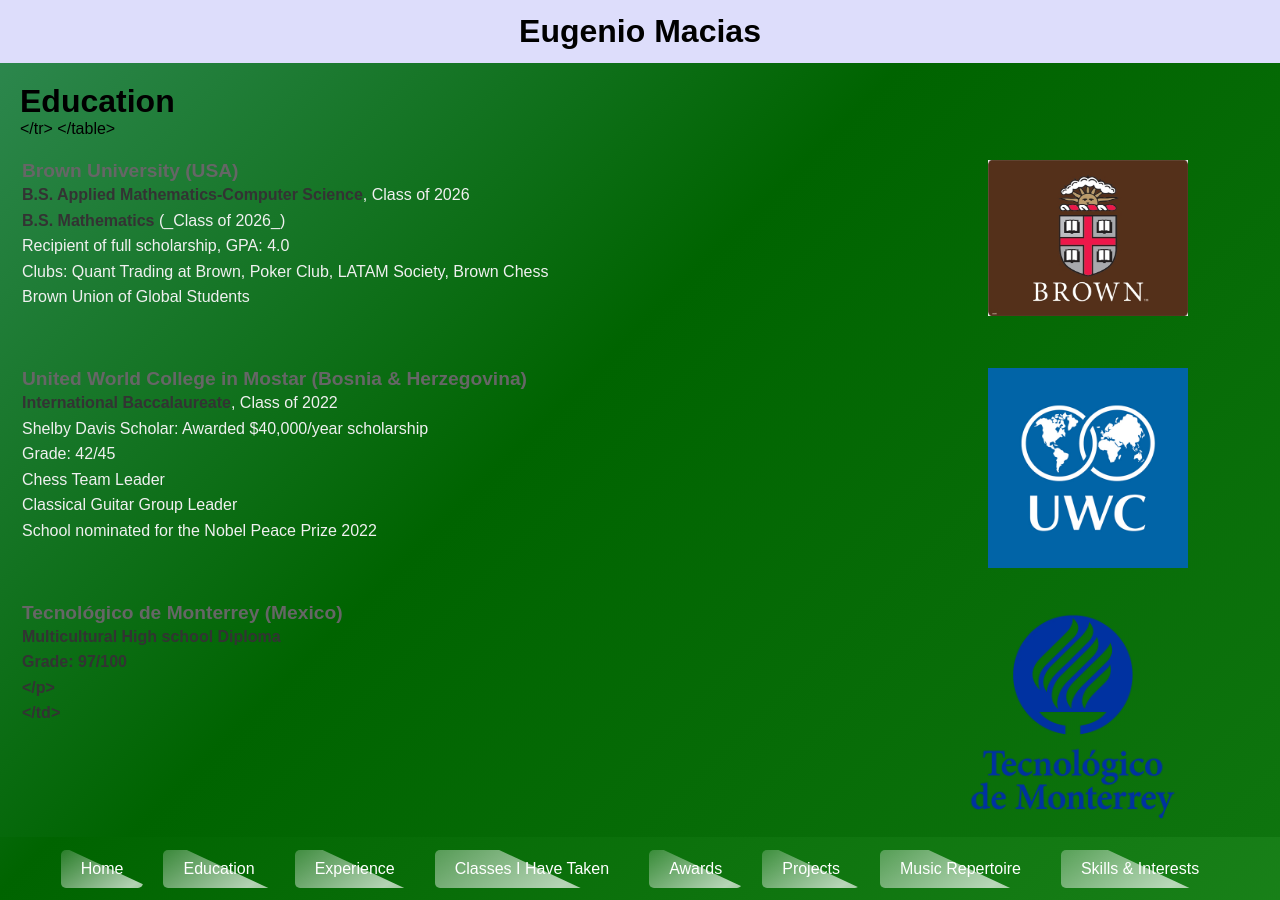
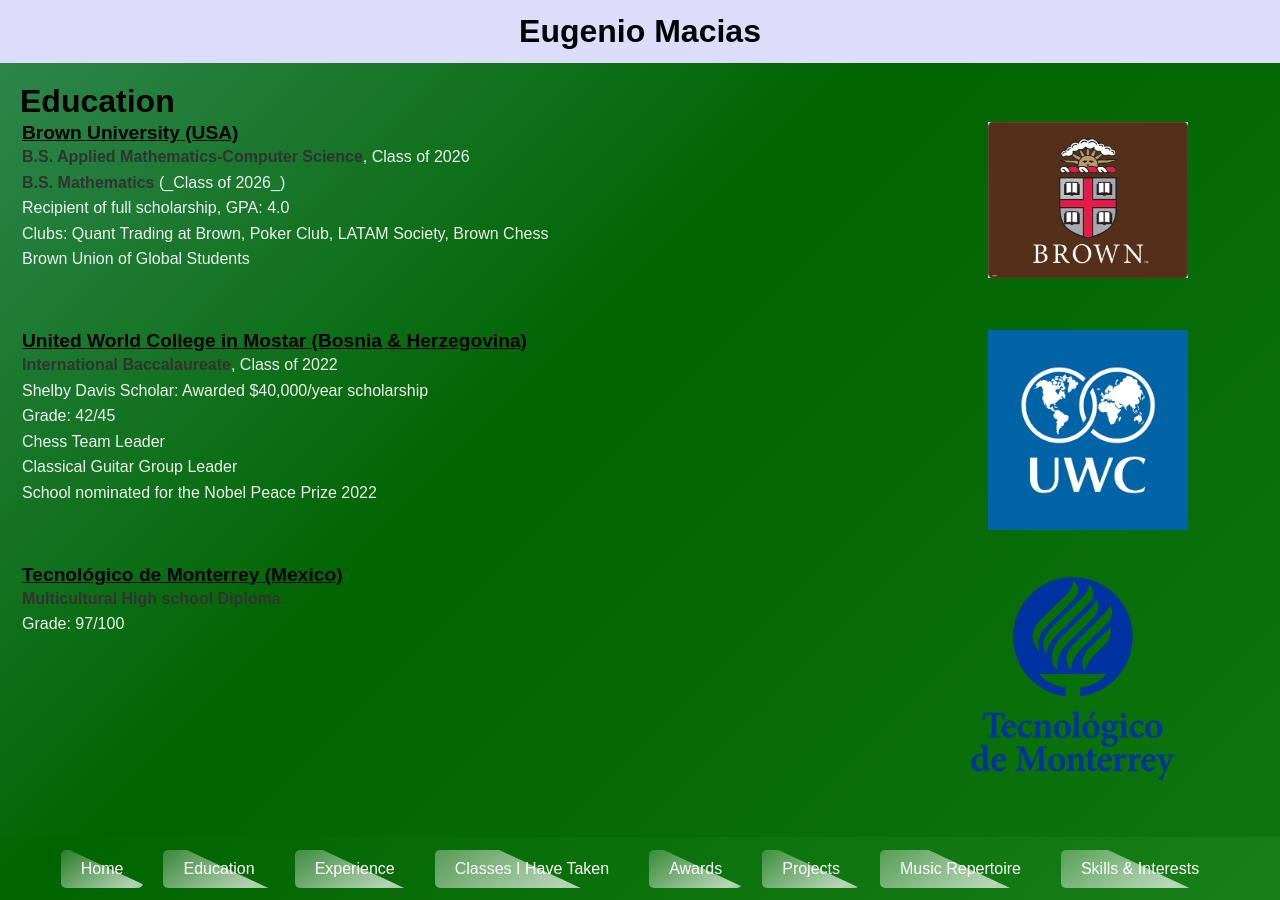
Before and after one commit to xXElGenio0203Xx/eugenio-macias.github.io, a Jekyll site: the page built from education.md, in a window 1280 px wide. Built offline with Jekyll 4.4.1, drawn with Linux system fonts in a browser that asks for light colours; some web fonts are replaced.

Commit message:
Update education.md

```diff
--- a/education.md
+++ b/education.md
@@ -9,8 +9,11 @@ title: Education
   <tr>
     <td style="vertical-align:top;">
 
-
-      <h3 style="font-weight: bold;">Brown University (USA)</h3>
+      <h3 style="font-weight: bold; color: black;">
+        <a href="https://www.brown.edu/" target="_blank" style="color: black; text-decoration: underline;">
+          Brown University (USA)
+        </a>
+      </h3>
       <p><strong>B.S. Applied Mathematics-Computer Science</strong>, Class of 2026<br>
       <strong>B.S. Mathematics</strong> (_Class of 2026_)<br>
       Recipient of full scholarship, GPA: 4.0<br>
@@ -25,7 +28,11 @@ title: Education
   <tr>
     <td style="vertical-align:top;">
 
-      <h3 style="font-weight: bold;">United World College in Mostar (Bosnia & Herzegovina)</h3>
+      <h3 style="font-weight: bold; color: black;">
+        <a href="https://www.uwc.org/" target="_blank" style="color: black; text-decoration: underline;">
+          United World College in Mostar (Bosnia & Herzegovina)
+        </a>
+      </h3>
       <p><strong>International Baccalaureate</strong>, Class of 2022<br>
       Shelby Davis Scholar: Awarded $40,000/year scholarship<br>
       Grade: 42/45<br>
@@ -41,8 +48,12 @@ title: Education
   <tr>
     <td style="vertical-align:top;">
 
-      <h3 style="font-weight: bold;">Tecnológico de Monterrey (Mexico)</h3>
-      <p><strong>Multicultural High school Diploma<strong><br>
+      <h3 style="font-weight: bold; color: black;">
+        <a href="https://tec.mx/es" target="_blank" style="color: black; text-decoration: underline;">
+          Tecnológico de Monterrey (Mexico)
+        </a>
+      </h3>
+      <p><strong>Multicultural High school Diploma</strong><br>
       Grade: 97/100<br></p><br>
 
     </td>
```
